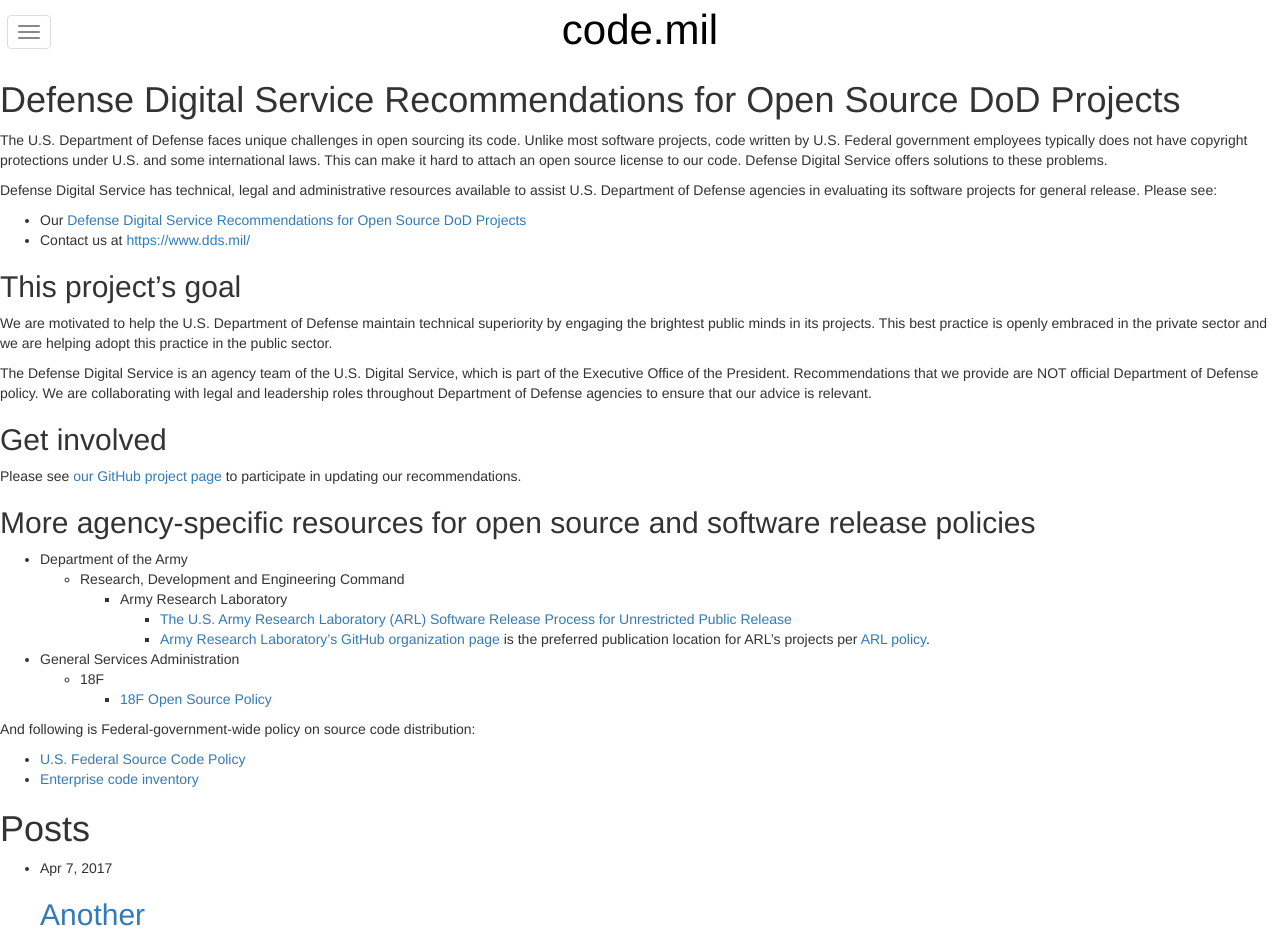
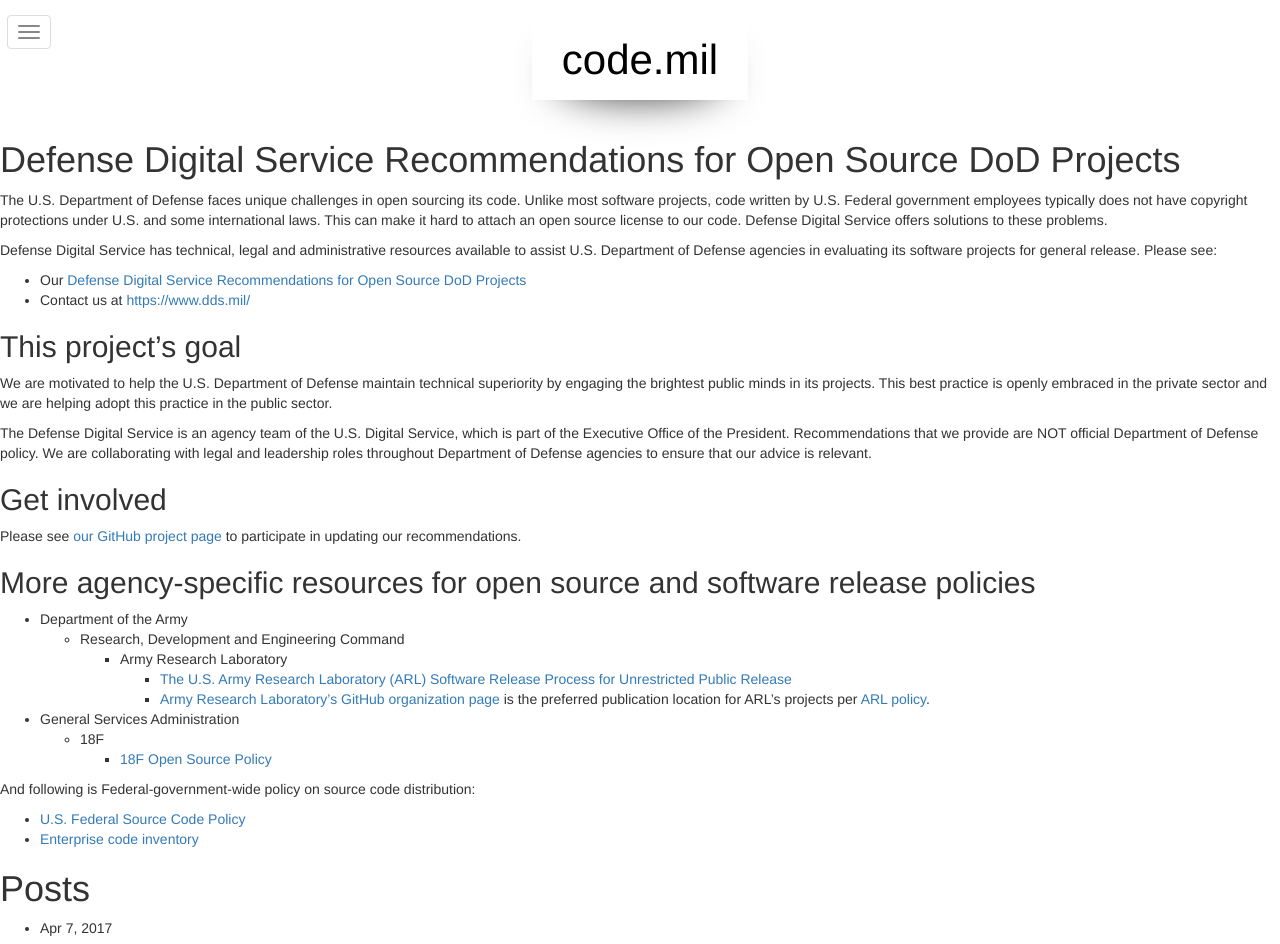
Before and after one commit to deptofdefense/code.mil.page, a Jekyll site: the page built from index.md, in a window 1280 px wide. Shown: the top 944 px of the page. Built offline with Jekyll 4.4.1, drawn with Linux system fonts in a browser that asks for light colours.

Commit message:
brush shadows

```diff
--- a/_layouts/page.html
+++ b/_layouts/page.html
@@ -6,6 +6,36 @@
     <title>code.mil</title>
     <link rel="stylesheet" href="css/main.css"/>
     <style>
+/*
+http://www.prowebdesign.ro/round-brush-like-responsive-drop-shadows-with-css3-and-no-images/
+*/
+ .css3-shadow{
+    display: inline-block;
+    background:#fff;
+    margin: 0px 0px 20px;
+    padding: 30px 30px 10px;
+    text-align:center;
+    position:relative;
+    -webkit-box-shadow:0 1px 4px -4px rgba(0, 0, 0, 0.3);
+    box-shadow:0 1px 4px -4px rgba(0, 0, 0, 0.3);
+}
+/*==================================================
+ * Drop shadow effect with box-shadow
+ * ===============================================*/
+.css3-shadow:after{
+    content:"";
+    position:absolute;
+    z-index:-1;
+    -webkit-box-shadow:0 0 40px -2px rgba(0,0,0,0.8);
+    box-shadow:0 0 40px -2px rgba(0,0,0,0.8);
+    bottom:0px;
+    left:10%;
+    right:10%;
+    width:80%;
+    height:50%;
+    -moz-border-radius:100%;
+    border-radius:100%;
+}
 .brand {
   font-size: 3em;
   text-align: center;
@@ -126,7 +156,7 @@ function toggleBanner(){
     </nav>
       </div>
       <div id="brandDiv">
-    <a class="brand" href="{{site.baseurl}}">code.mil</a>
+        <a class="brand css3-shadow" href="{{site.baseurl}}">code.mil</a>
       </div>
     <main id="main-content">
     {{content}}
```
